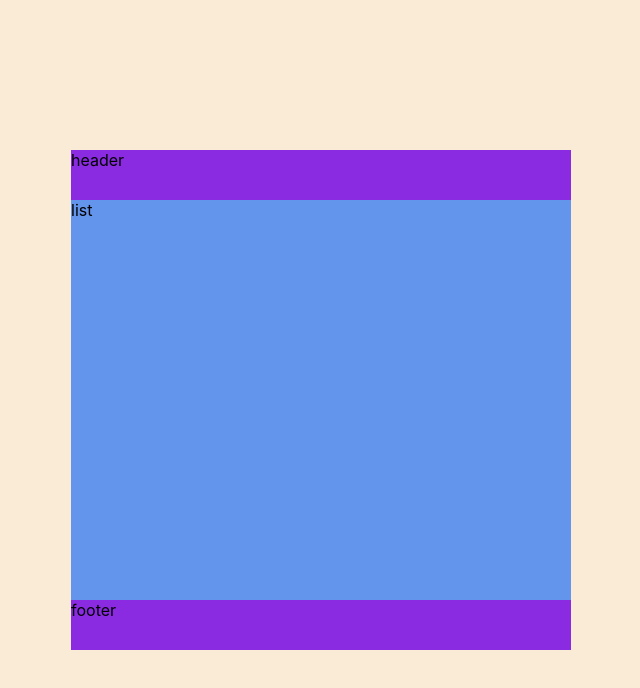
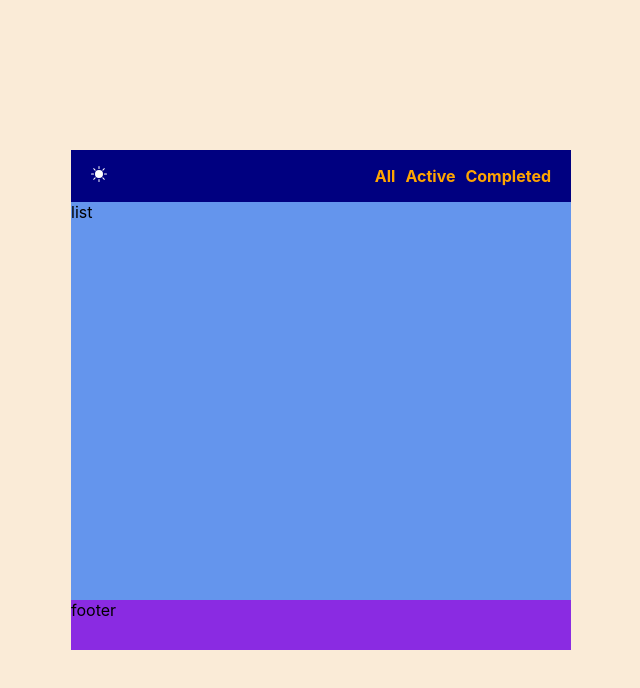
Before and after one commit to dongree/todo, a React (Create React App) app: page / in a window 1280 px wide. Shown: the top 688 px of the page, without its empty margins (319-959 px from the left). Built offline with nearby package versions, Linux system fonts and the light colour scheme.

Commit message:
create header

```diff
--- a/package.json
+++ b/package.json
@@ -8,6 +8,7 @@
     "@testing-library/user-event": "^13.5.0",
     "react": "^18.2.0",
     "react-dom": "^18.2.0",
+    "react-icons": "^4.8.0",
     "react-scripts": "5.0.1",
     "web-vitals": "^2.1.4"
   },
--- a/src/components/header/header.jsx
+++ b/src/components/header/header.jsx
@@ -1,8 +1,20 @@
 import React from 'react';
 import styles from './header.module.css';
+import { BsFillSunFill } from 'react-icons/bs';
 
 const Header = () => {
-  return <div className={styles.header}>header</div>;
+  return (
+    <div className={styles.header}>
+      <div className={styles.lightModeBtn}>
+        <BsFillSunFill />
+      </div>
+      <ul className={styles.btns}>
+        <li className={styles.all}>All</li>
+        <li className={styles.active}>Active</li>
+        <li className={styles.completed}>Completed</li>
+      </ul>
+    </div>
+  );
 };
 
 export default Header;
--- a/src/components/header/header.module.css
+++ b/src/components/header/header.module.css
@@ -1,4 +1,27 @@
 .header {
   flex: 1;
-  background-color: blueviolet;
+  background-color: navy;
+  display: flex;
+  align-items: center;
+  justify-content: space-between;
+  padding: 0px 20px;
 }
+
+.lightModeBtn {
+  color: white;
+  cursor: pointer;
+}
+
+.btns {
+  display: flex;
+  list-style: none;
+}
+
+.all,
+.active,
+.completed {
+  margin-left: 10px;
+  color: orange;
+  font-weight: bold;
+  cursor: pointer;
+}
```
Also changed, not shown: 1 other file (tests, documents, lock files or other folders).
